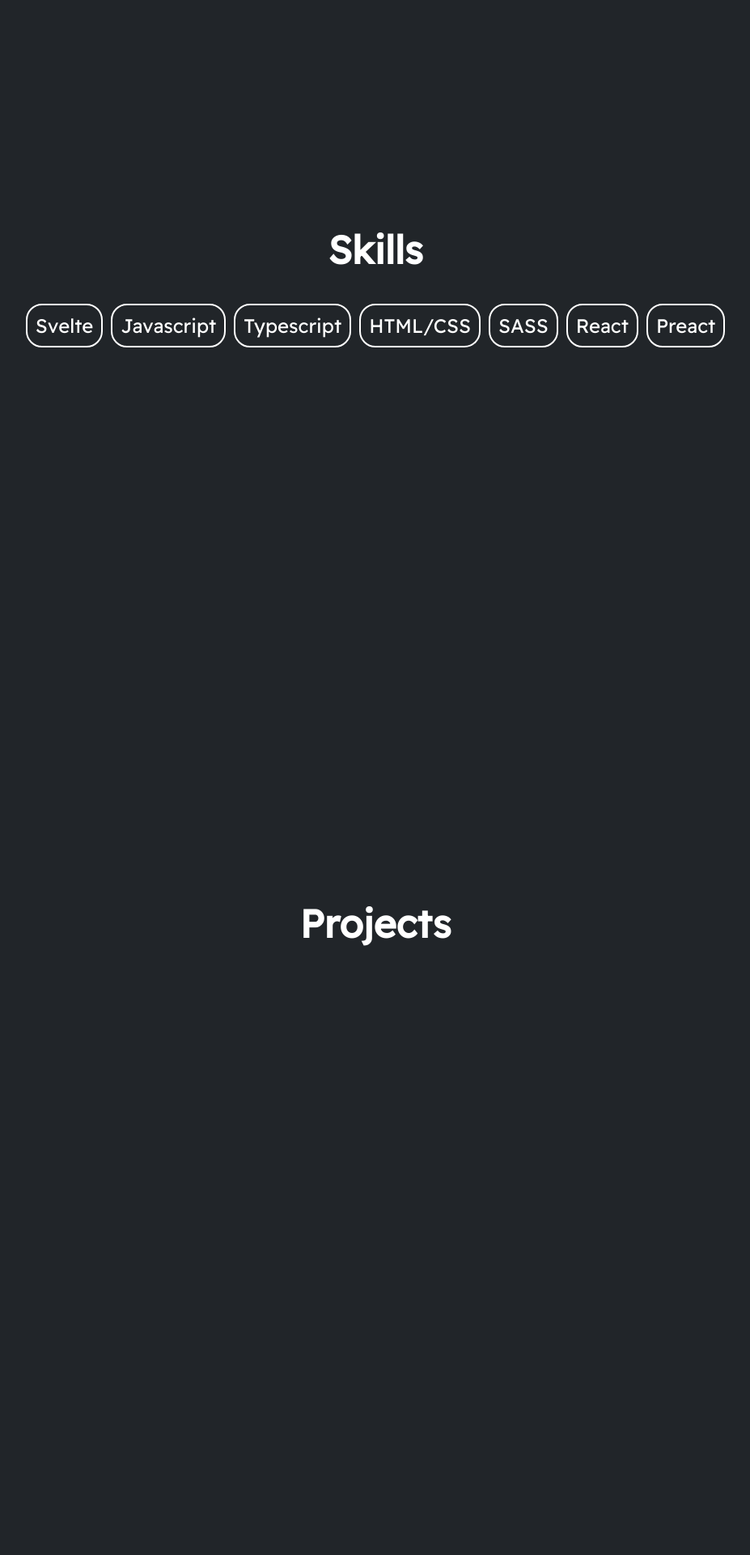
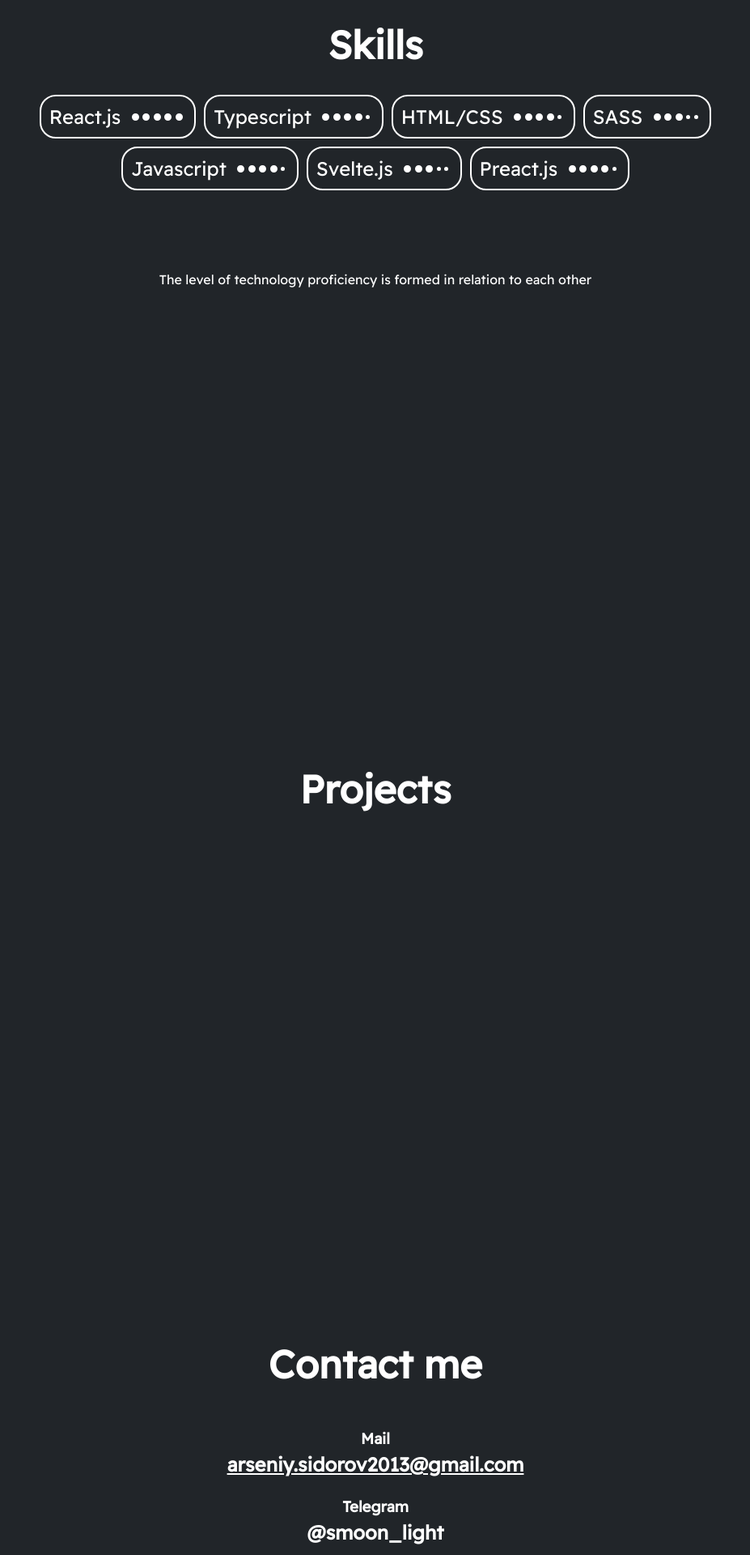
Before and after one commit to Marshall200900/resume-page-svelte, a Svelte app: page / in a window 1280 px wide. Shown: the part 1660-3580 px from the top of the page at 81% size, without its empty margins (176-1103 px from the left). Built offline with nearby package versions, Linux system fonts and the light colour scheme.

Commit message:
feat: filled contact page and fixed some bugs

```diff
--- a/src/components/Skill.svelte
+++ b/src/components/Skill.svelte
@@ -1,5 +1,5 @@
 <script lang="ts">
-    export let text: string;
+    export let skill: {skillName: string, rate: number};
     export let whiteTheme: boolean;
 </script>
 <style>
@@ -11,21 +11,48 @@
         color: black;
         transition: color 800ms ease;
     }
-    div {
+    .SkillContainer {
         transition: border-color 800ms ease;
-        display: inline-block;
         border: 2px solid white;
         border-radius: 20px;
         padding: 10px;
-        margin: 5px;
+
     }
     span {
         transition: color 800ms ease;
         font-size: 1.5rem;
         color: white;
     }
+    .Skill {
+        display: flex;
+        flex-direction: row;
+        align-items: center;
+    }
+
+    .dot {
+        width: 1px;
+        height: 1px;
+        background: white;
+        border: 2px solid white;
+        border-radius: 10px;
+    }
+    .white .dot {
+        background: black;
+        border-color: black;
+    }
+    .Bold {
+        border: 4px solid white;
+    }
+
 </style>
 
-<div class={whiteTheme && 'white'}>
-    <span>{text}</span>
+<div class={`SkillContainer ${whiteTheme && 'white'}`}>
+    <div class={`Skill`}><span>{skill.skillName}&nbsp;&nbsp;</span>
+        {#each Array(skill.rate) as _, i}
+            <div class="dot Bold"/>&nbsp;
+        {/each}
+        {#each Array(5 - skill.rate) as _, i}
+            <div class="dot"/>&nbsp;
+        {/each}
+    </div>
 </div>
--- a/src/pages/Bio.svelte
+++ b/src/pages/Bio.svelte
@@ -21,15 +21,17 @@
 <style>
     .Bio {
         color: white;
-        height: 100vh;
+        height: max(100vh, auto);
         display: flex;
         flex-direction: column;
         align-items: center;
         justify-content: center;
     }
+    .Bio.white {
+        color: black;
+    }
     h1 {
         font-size: min(3rem, 10vw);
-        color: white;
     }
     .Rows {
         display: flex;
@@ -46,6 +48,9 @@
         border: 1px solid white;
         border-radius: 20px;
         padding: 20px;
+    }
+    .white .Row {
+        border: 1px solid black;
     }
     .Row h2 {
         align-self: center;
@@ -71,7 +76,7 @@
         filter: brightness(0.5);
     }
 </style>
-<div class="Bio">
+<div class={`Bio ${whiteTheme && 'white'}`}>
     <h1>Bio</h1>
     <div class="Rows">
         <div class="Row PersonalInfo">
--- a/src/pages/ContactPage.svelte
+++ b/src/pages/ContactPage.svelte
@@ -1,20 +1,67 @@
 <script lang="ts">
     export let whiteTheme: boolean;
+    import typewriter from '../tools/typewriter';
+
+    $: mailVisible = false;
+
+    let mail;
+    const func = (mail) => {
+        if (mail) {
+            const rect = mail.getBoundingClientRect();
+            const viewHeight = Math.max(document.documentElement.clientHeight, window.innerHeight);
+            if (!(rect.bottom < 0 || rect.top - viewHeight >= 0)) {
+                console.log('here');
+                mailVisible = true;
+            }
+
+        }
+    }
 </script>
+<svelte:window on:scroll={() => func(mail)} />
 
 <style>
+    .ContactPage.white {
+        color: black;
+    }
+    .ContactPage.white a{
+        color: black;
+    }
+
     .ContactPage {
         height: 100vh;
         display: flex;
         flex-direction: column;
         align-items: center;
         justify-content: center;
+        color: white;
     }
     h1 {
         font-size: min(3rem, 10vw);
+    }
+    h2 {
+        margin-top: 0;
+    }
+    h2 a {
         color: white;
     }
+    h3 {
+        margin-bottom: 5px;
+    }
+    .mailContainer {
+        height: 1rem;
+    }
 </style>
-<div class="ContactPage">
+<div class={`ContactPage ${whiteTheme && 'white'}`}>
     <h1>Contact me</h1>
+    <h3>Mail</h3>
+    <h2 class="mailContainer" bind:this={mail} >
+        {#if mailVisible}
+            <a transition:typewriter
+                href="mailto:arseniy.sidorov2013@gmail.com">
+                arseniy.sidorov2013@gmail.com
+            </a>
+        {/if}
+    </h2>
+    <h3>Telegram</h3>
+    <h2>@smoon_light</h2>
 </div>
--- a/src/pages/FrontPage.svelte
+++ b/src/pages/FrontPage.svelte
@@ -1,6 +1,8 @@
 <script lang="ts">
     import { onMount } from 'svelte';
     import { fade } from 'svelte/transition';
+    import typewriter from '../tools/typewriter';
+
     export let whiteTheme: boolean;
 
     $: cursorVisible = true;
@@ -10,28 +12,6 @@
     onMount(() => {
         textVisible = true;
     });
-
-    function typewriter(node, { speed = 1 }) {
-		const valid = (
-			node.childNodes.length === 1 &&
-			node.childNodes[0].nodeType === Node.TEXT_NODE
-		);
-
-		if (!valid) {
-			throw new Error(`This transition only works on elements with a single text node child`);
-		}
-
-		const text = node.textContent;
-		const duration = text.length / (speed * 0.01);
-
-		return {
-			duration,
-			tick: t => {
-				const i = Math.trunc(text.length * t);
-				node.textContent = text.slice(0, i);
-			}
-		};
-	}
     const typewriterEnd = () => {
         cursorVisible = false;
         h2Visible = true;
--- a/src/pages/Skills.svelte
+++ b/src/pages/Skills.svelte
@@ -2,13 +2,13 @@
     import Skill from '../components/Skill.svelte';
     export let whiteTheme: boolean;
     const skillsList = [
-        'Svelte',
-        'Javascript',
-        'Typescript',
-        'HTML/CSS',
-        'SASS',
-        'React',
-        'Preact'
+        {skillName: 'React.js', rate: 5 },
+        {skillName: 'Typescript', rate: 4 },
+        {skillName: 'HTML/CSS', rate: 4 },
+        {skillName: 'SASS', rate: 3 },
+        {skillName: 'Javascript', rate: 4 },
+        {skillName: 'Svelte.js', rate: 3 },
+        {skillName: 'Preact.js', rate: 4 },
     ];
 </script>
 <style>
@@ -19,17 +19,25 @@
         justify-content: center;
 
         height: 100vh;
-
+        color: white;
     }
     .SkillsList {
         text-align: center;
+        width: min(100%, 900px);
+        display: flex;
+        flex-wrap: wrap;
+        justify-content: center;
+        align-items: center;
+        gap: 10px;
     }
     h1 {
-        color: white;
         transition: color 800ms ease;
         font-size: min(10vw, 3rem);
     }
-    .white h1 {
+    span {
+        margin-top: 100px;
+    }
+    .white {
         color: black;
         transition: color 800ms ease;
     }
@@ -38,7 +46,8 @@
     <h1>Skills</h1>
     <div class="SkillsList">
         {#each skillsList as s, i}
-            <Skill whiteTheme={whiteTheme} text={s}/>
+            <Skill whiteTheme={whiteTheme} skill={s}/>
         {/each}
     </div>
+    <span>The level of technology proficiency is formed in relation to each other</span>
 </div>
--- /dev/null
+++ b/src/tools/typewriter.ts
@@ -0,0 +1,22 @@
+function typewriter(node, { speed = 1 }) {
+    const valid = (
+        node.childNodes.length === 1 &&
+        node.childNodes[0].nodeType === Node.TEXT_NODE
+    );
+
+    if (!valid) {
+        throw new Error(`This transition only works on elements with a single text node child`);
+    }
+
+    const text = node.textContent;
+    const duration = text.length / (speed * 0.01);
+
+    return {
+        duration,
+        tick: t => {
+            const i = Math.trunc(text.length * t);
+            node.textContent = text.slice(0, i);
+        }
+    };
+}
+export default typewriter;
```
